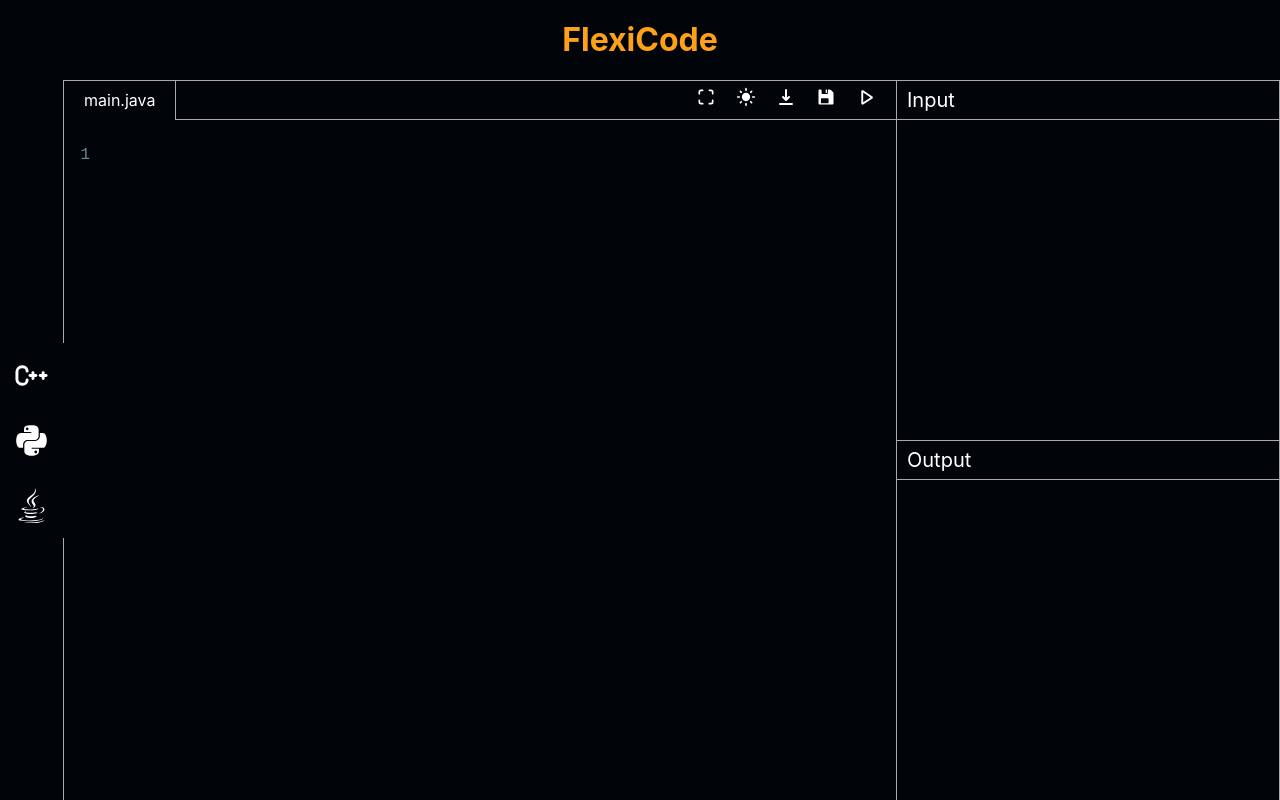
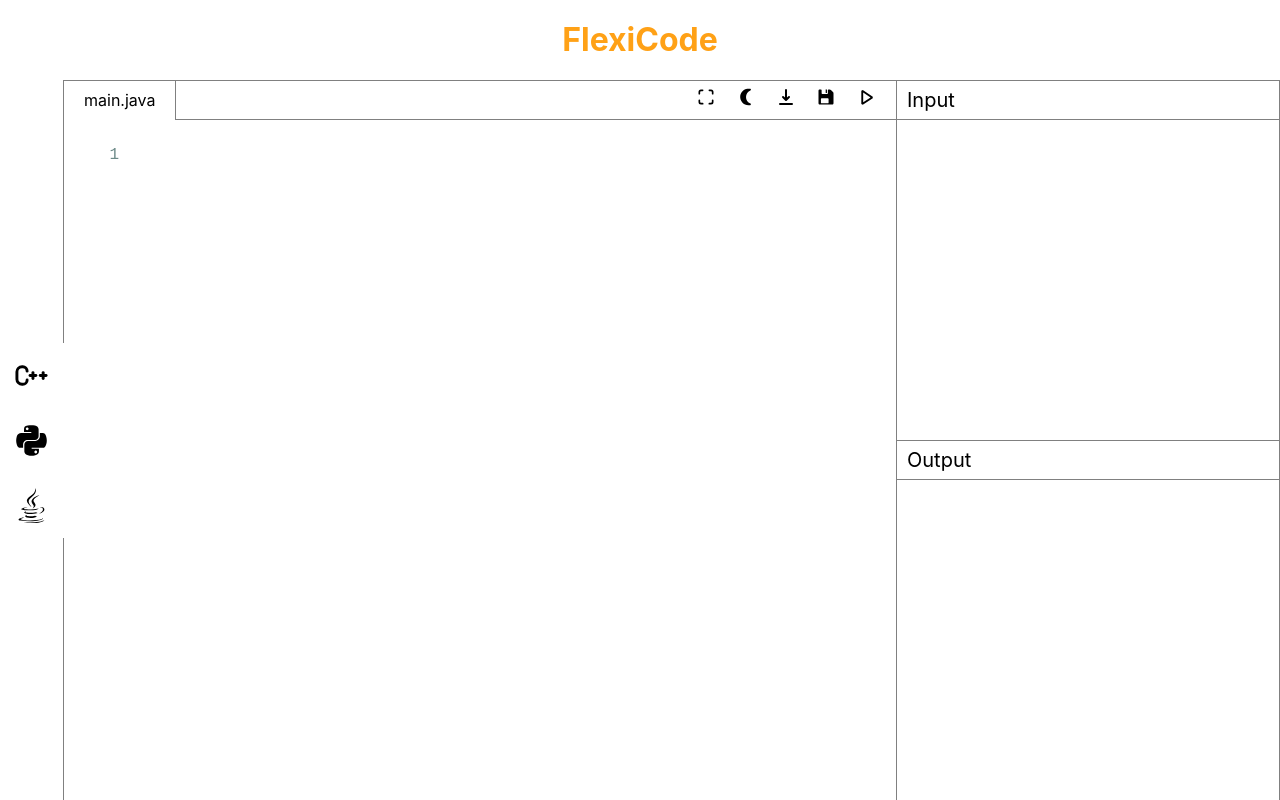
Before and after one commit to Sync-Arena/Code-Editor, a React (Create React App) app: page / in a window 1280 px wide. Built offline with nearby package versions, Linux system fonts and the light colour scheme.

Commit message:
add light-mode

```diff
--- a/src/App.css
+++ b/src/App.css
@@ -1,6 +1,20 @@
+:root {
+  --font-color:  #000;
+  --primary-color: #fff;
+  --secondary-color: #FFA116;
+  --border-color: gray;
+}
+
+[theme='dark'] {
+  --font-color:  #fff;
+  --primary-color: #010409;
+  --secondary-color: #FFA116;
+  --border-color: gray;
+}
+
 body {
-  background-color: #010409;
-  color: #FFF;
+  background-color: var(--primary-color);
+  color: var(--font-color);
 }
 
 * {
@@ -8,10 +22,11 @@ body {
   margin: 0;
   padding: 0;
   line-height: 1.4;
+  transition: all 0.03s ease-in-out;
 }
 
 h1 {
-  color: #FFA116;
+  color: var(--secondary-color);
   text-align: center;
   display: flex;
   align-items: center;
@@ -28,7 +43,6 @@ h1 {
 }
 
 .input-output-area {
-  color: #fff;
   width: 30vw;
   height: 100%;
   font-size: 20px;
@@ -36,7 +50,6 @@ h1 {
 
 .code-area {
   width: 65vw;
-  /* border-left: 1px solid #A9A9A9; */
 }
 
 .header {
@@ -52,7 +65,7 @@ h1 {
   align-items: center;
   height: 100%;
   padding: 0 20px;
-  border: 1px solid #A9A9A9;
+  border: 1px solid var(--border-color);
   border-bottom: none;
   border-left: none;
 }
@@ -61,7 +74,7 @@ h1 {
   display: flex;
   flex-direction: row-reverse;
   width: 100%;
-  border: 1px solid #A9A9A9;
+  border: 1px solid var(--border-color);
   border-right: none;
   border-left: none;
 
@@ -86,7 +99,7 @@ h1 {
   background-color: #722DCA;
   outline: none;
   border: none;
-  color: #fff;
+  color: var(--border-color);
   cursor: pointer;
 }
 
@@ -99,22 +112,22 @@ h1 {
 label {
   display: flex;
   align-items: center;
-  border: 1px solid #A9A9A9;
+  border: 1px solid var(--border-color);
   border-bottom: none;
   height: 39px;
   padding-left: 10px;
 }
 
 textarea {
-  color: #FFF;
+  color: var(--border-color);
   padding: 10px;
   padding-top: 20px;
   height: calc(100% - 39px);
   width: 100%;
   outline: none;
   /* background-color: #282a36; */
-  background-color: #010409;
-  border: 1px solid #A9A9A9;
+  background-color: var(--primary-color);
+  border: 1px solid var(--border-color);
   border-bottom: none;
   font-size: 16px;
   resize: none;
@@ -130,7 +143,7 @@ textarea {
 }
 
 .languages div {
-  border-right: 1px solid #A9A9A9;
+  border-right: 1px solid var(--border-color);
 }
 
 .lang{
@@ -140,15 +153,15 @@ textarea {
   display: flex;
   align-items: center;
   /* margin-bottom: 10px; */
-  /* color: #FFF; */
+  /* color: var(--border-color); */
 }
 
 .languages div:hover {
-  color: #FFA116;
+  color: var(--secondary-color);
 }
 
 .cm-s-dracula.CodeMirror, .cm-s-dracula .CodeMirror-gutters {
-  background-color: #010409 !important;
+  background-color: var(--primary-color) !important;
 }
 
 .Editor {
@@ -156,8 +169,8 @@ textarea {
 }
 
 .active {
-  color: #FFA116;
-  border: 1px solid #A9A9A9;
+  color: var(--secondary-color);
+  border: 1px solid var(--border-color);
   border-right: none;
   padding-top: 10px;
   padding-bottom: 10px;
@@ -166,6 +179,6 @@ textarea {
 .border {
   width: 100%;
   height: 100%;
-  border-right: 1px solid #A9A9A9;
+  border-right: 1px solid var(--border-color);
   margin-bottom: 0px;
 }
--- a/src/App.js
+++ b/src/App.js
@@ -10,7 +10,7 @@ import axios from 'axios';
 import './App.css';
 
 
-// <MdNightlightRound />
+//
 // <TbMinimize />
 
 const App = () => {
@@ -18,6 +18,7 @@ const App = () => {
   const [langNumber, setLangNumber] = useState(0);
   const [editorContent, setEditorContent] = useState("");
   const [output, setOutput] = useState("");
+  const [isDark, setIsDark] = useState(0);
   const fileRef = useRef("");
   const inputRef = useRef("");
 
@@ -53,19 +54,34 @@ const App = () => {
         lang: lang,
       });
 
-      setOutput(response.data.output)
+      // setOutput(response.data.output)
+      console.log(response.data);
     } catch (error) {
       console.error('Error compiling code:', error);
     }
   };
 
+  const setDark = () => {
+    document.querySelector("body").setAttribute('theme', 'dark');
+    window.localStorage.setItem('theme', JSON.stringify('dark'));
+    setIsDark(1);
+  }
+
+  const setLight = () => {
+    document.querySelector("body").setAttribute('theme', 'light');
+    window.localStorage.setItem('theme', JSON.stringify('light'));
+    setIsDark(0);
+  }
+
   useEffect (() => {
     try {
       let lstLang = JSON.parse(window.localStorage.getItem('langNumber'));
+      let theme = JSON.parse(window.localStorage.getItem('theme'));
       if (!isNaN(lstLang)) {
         changeFileName(lstLang);
         setLangNumber(lstLang);
       }
+      if (theme === 'dark')setDark();
     }
     catch {
       console.error("Invalid number retrieved from localStorage");
@@ -109,7 +125,8 @@ const App = () => {
                 <HiDownload className='download'/>
               </div>
               <div>
-                <MdLightMode className='light-mode'/>
+                {isDark ? <MdLightMode className='dark-mode' onClick={setLight}/> :
+                  <MdNightlightRound className='light-mode' onClick={setDark}/>}
               </div>
               <div>
                 <TbMaximize className='maximize'/>
```
